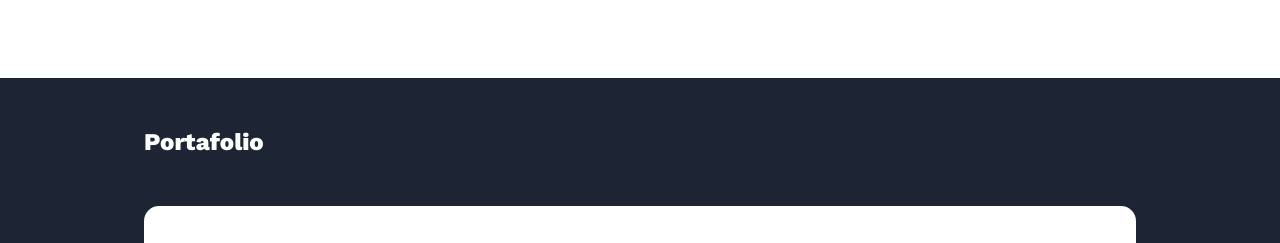
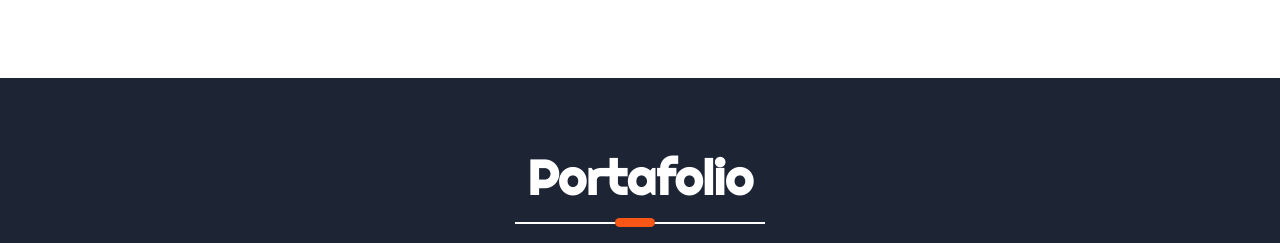
Before and after one commit to universo91/portafolio2, a plain HTML site: page index.html in a window 1280 px wide. Shown: the part 3080-3323 px from the top of the page. Drawn offline with nearby package versions, Linux system fonts and the light colour scheme.

Commit message:
agregando estilo en la seccion portafolio

```diff
--- a/estilos.css
+++ b/estilos.css
@@ -170,7 +170,8 @@ html {
 
 .sobremi h2,
 .skills h2,
-.curriculum h2 {
+.curriculum h2,
+.portafolio h2 {
     font-size: 48px;
     font-family: 'Righteous';
     text-align: center;
@@ -186,9 +187,15 @@ html {
     border-bottom: 2px solid #fff;
 }
 
+.portafolio h2 {
+    border-bottom: 2px solid #fff;
+}
+
 .sobremi h2::after,
 .skills h2::after,
-.curriculum h2::after {
+.curriculum h2::after,
+.portafolio h2::after {
+
     content: '';
     width: 40px;
     height: 9px;
```
